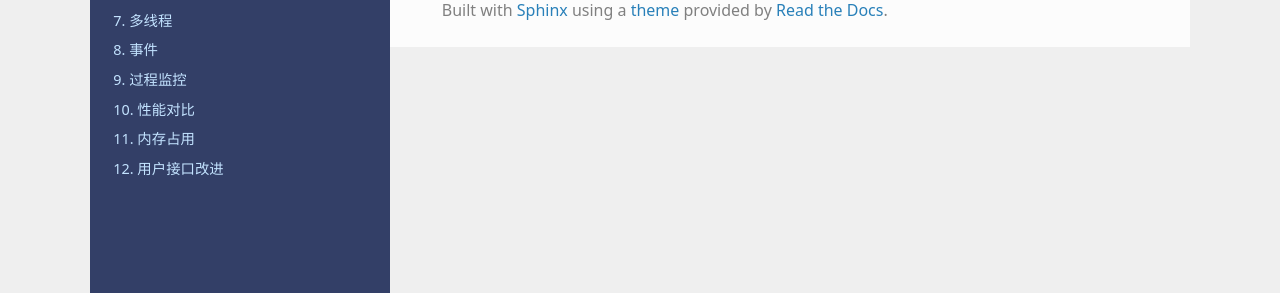
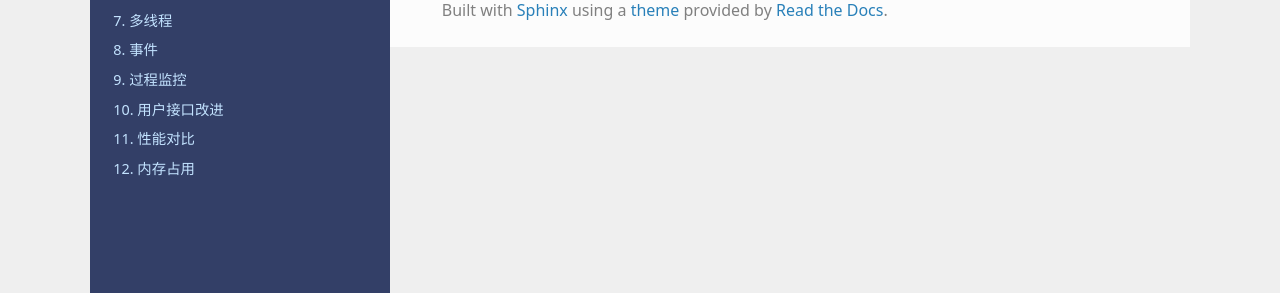
Before and after one commit to godsme/trans-dsl-2, a Sphinx documentation site: the page built from doc/source/appendix.rst, in a window 1280 px wide. Shown: the part 355-648 px from the top of the page. Built offline with Sphinx 7.4.7 and the Read the Docs theme 2.0.0, drawn with Linux system fonts in a browser that asks for light colours; formulas are drawn with MathJax 3.

Commit message:
added more doc

```diff
--- a/doc/source/index.rst
+++ b/doc/source/index.rst
@@ -31,6 +31,6 @@ Transaction DSL简介
    event
 
    monitor
+   user-friendly
    performance
    memory
-   user-friendly
```
